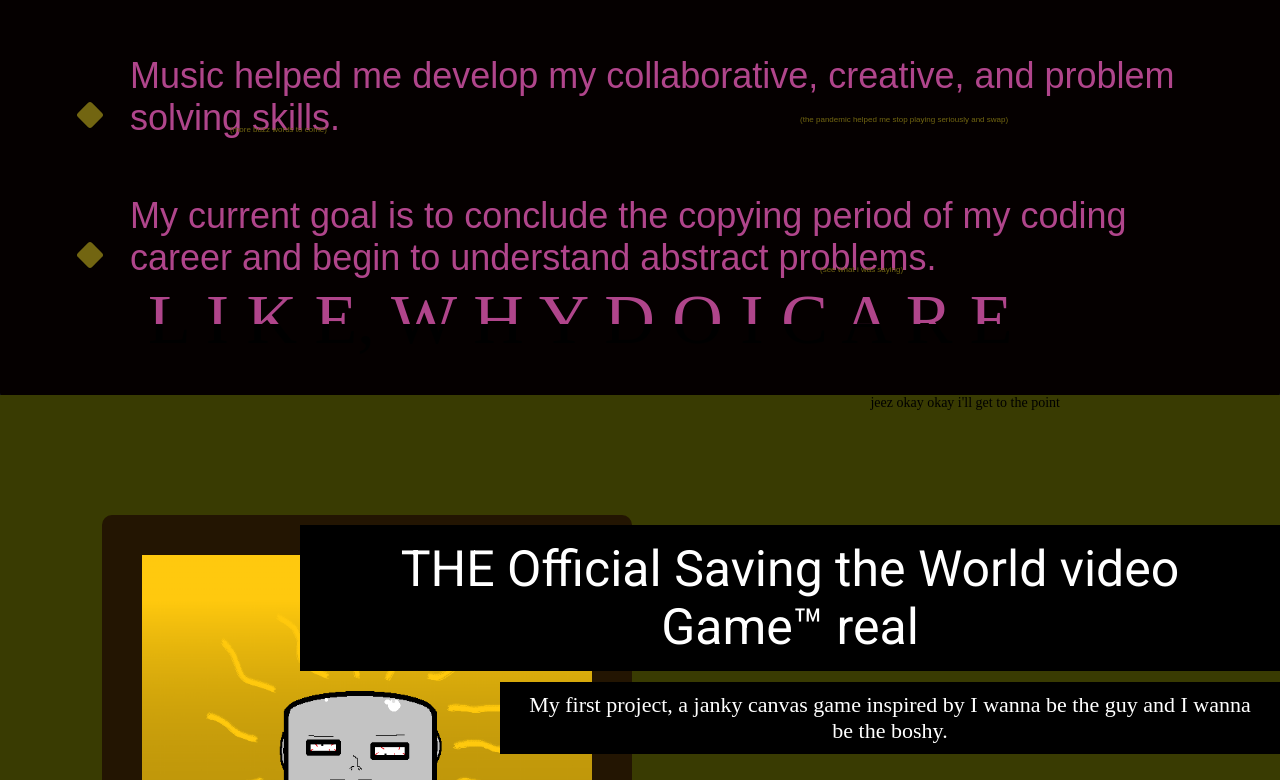
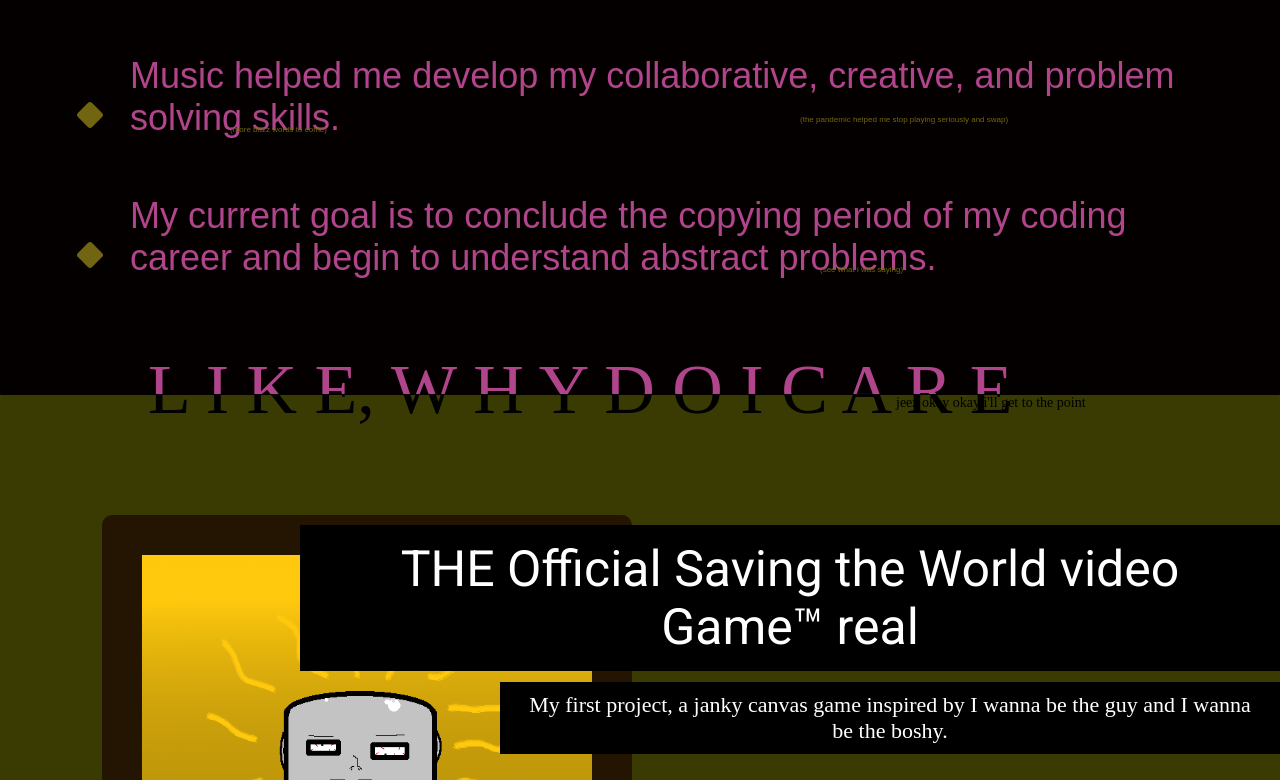
Before and after one commit to tbfrobinson/portfolio.v1, a Next.js app: page / in a window 1280 px wide. Shown: the part 909-1689 px from the top of the page. Built offline with nearby package versions, Linux system fonts and the light colour scheme; a web font is replaced by a local one.

Commit message:
slight adjustments

```diff
--- a/src/styles/Home.module.css
+++ b/src/styles/Home.module.css
@@ -1027,7 +1027,7 @@
     position: absolute;
     z-index: 1;
     font-size: 70px;
-    top: -115px;
+    top: -45px;
     left: 10%;
     background: linear-gradient(180deg, rgb(176, 69, 139) 55%, black 46%);
     background-clip: text;
@@ -1038,7 +1038,7 @@
     position: absolute;
     font-size: 14px;
     top: -14px;
-    left: 68%;
+    left: 70%;
   }
   .project1{
     position: absolute;
@@ -1257,7 +1257,7 @@
   .resume{
     align-items: center;
     justify-content: center;
-    left: 75%;
+    left: 74%;
     top: 54%;
     height: 100px;
     width: 100px;
```
